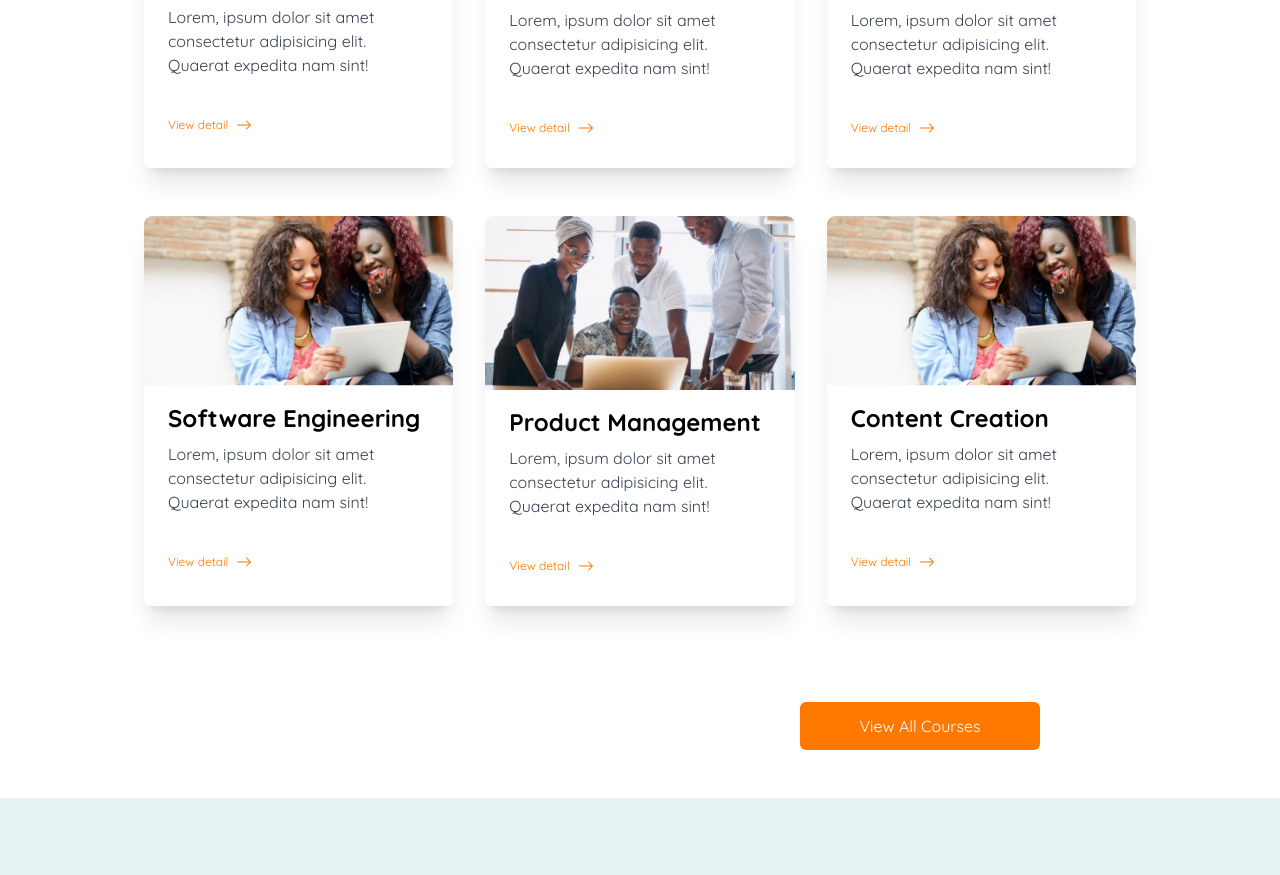
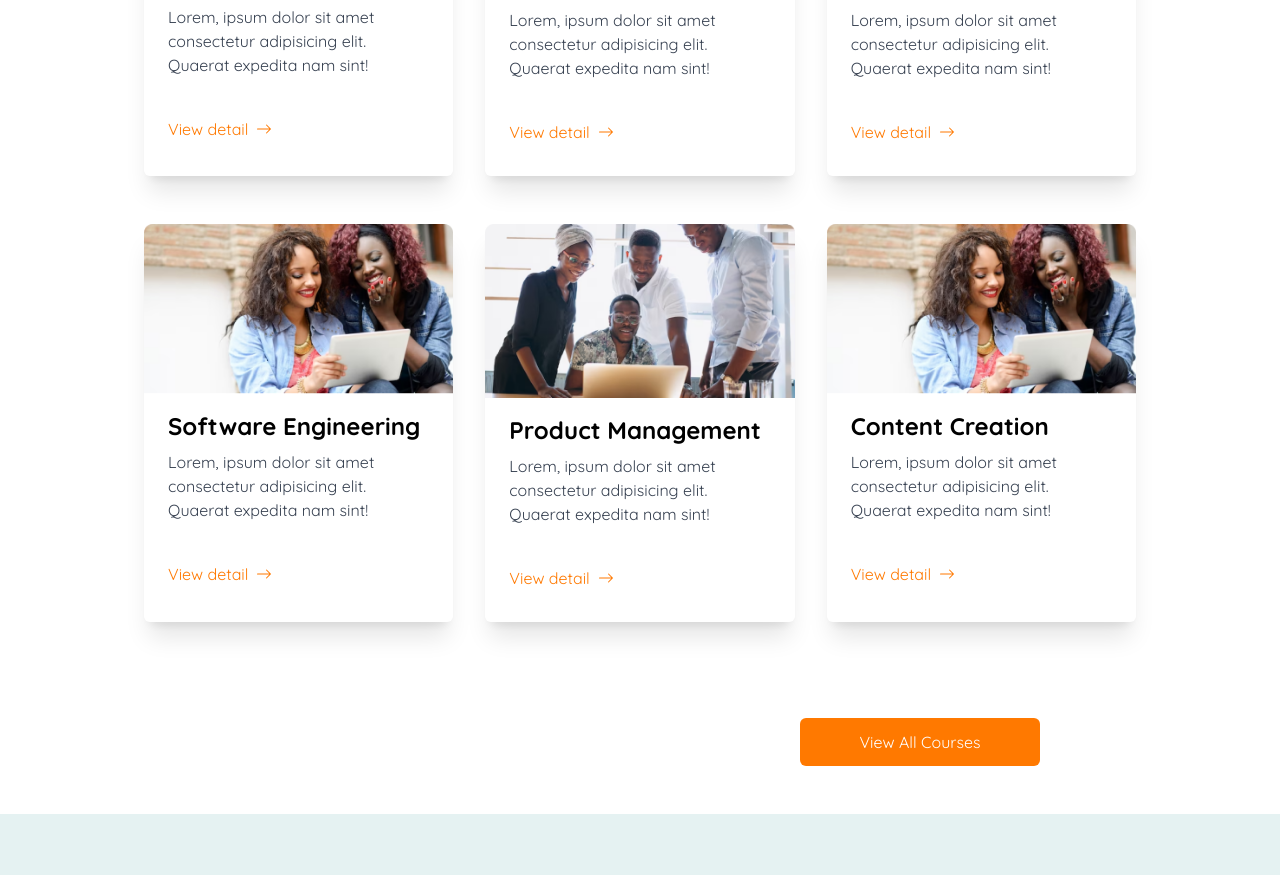
Before and after one commit to NodeEight/Jesi-1, a React (Vite) app: page / in a window 1280 px wide. Shown: the part 1231-2106 px from the top of the page. Built offline with nearby package versions, Linux system fonts and the light colour scheme.

Commit message:
Updated UI responsiveness

```diff
--- a/src/components/utils.jsx
+++ b/src/components/utils.jsx
@@ -15,7 +15,7 @@ export const Card = ({ imageSrc, title, description, btn, handleCourseClick }) =
             </div>
 
             <div className='flex items-center gap-2 px-6 py-4 -mt-6 mb-4'>
-                <button onClick={handleCourseClick} className="font-quicksand lg:text-md text-xs text-primary">{btn}</button>
+                <button onClick={handleCourseClick} className="font-quicksand lg:text-base text-xs text-primary">{btn}</button>
                 <BsArrowRight className='text-primary' />
             </div>
         </div>
```
